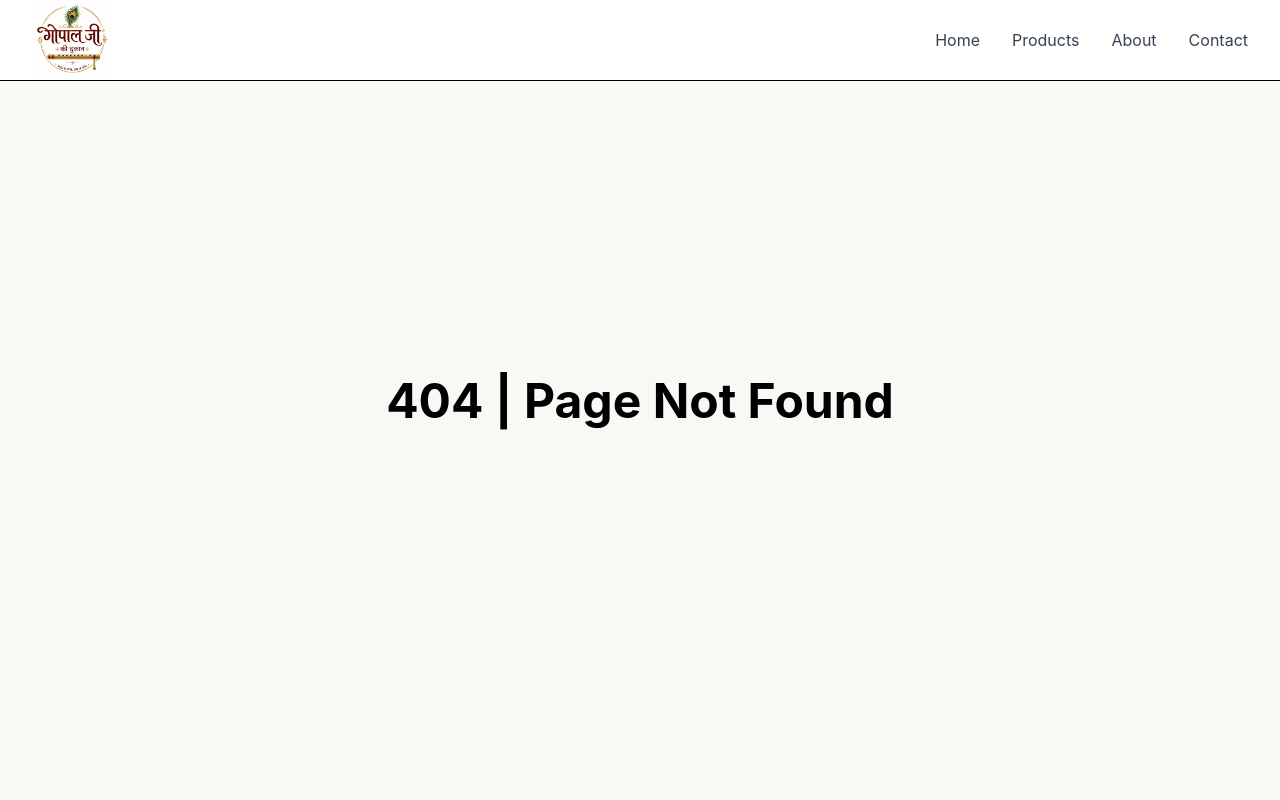
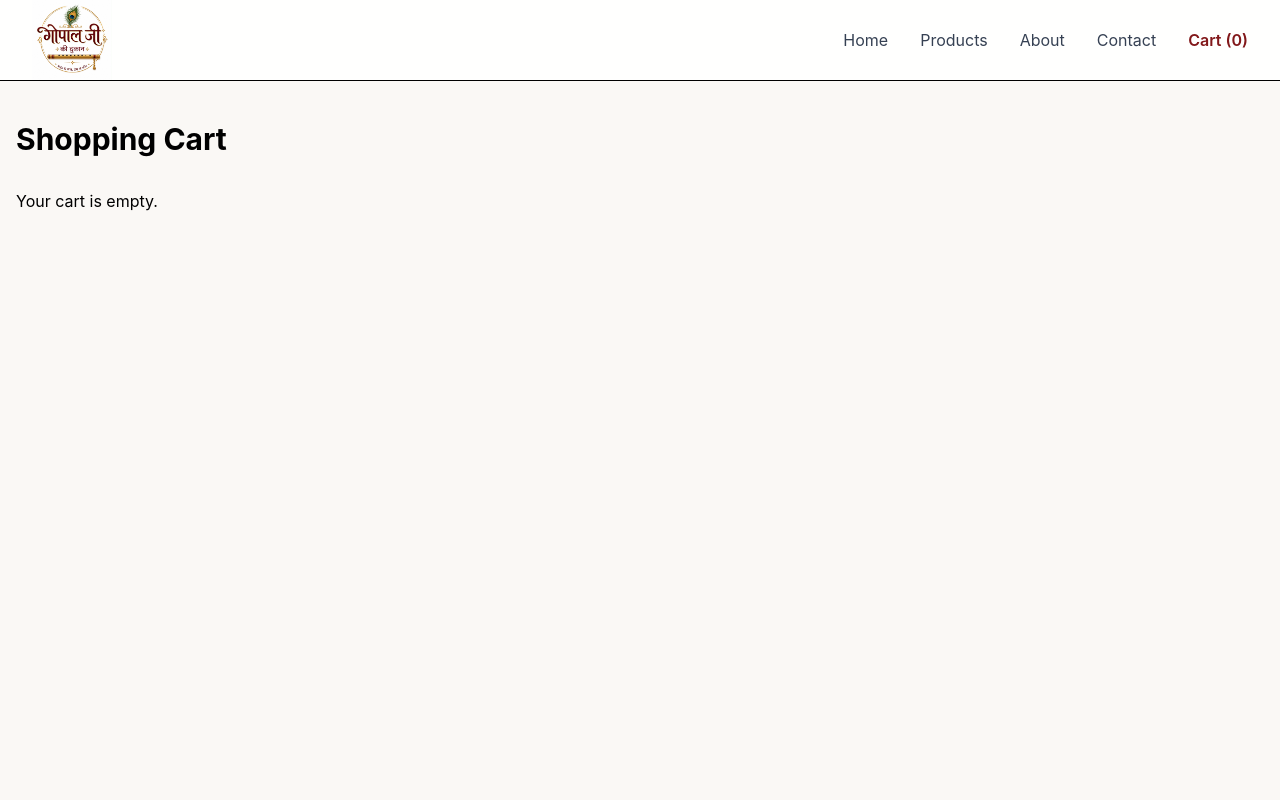
Before and after one commit to AmitArora657/gopal-ji-ki-dukaan, a React (Vite) app: page /cart in a window 1280 px wide. Before the commit this address had no page. Shown: the top 800 px of the page. Built offline with nearby package versions, Linux system fonts and the light colour scheme.

Commit message:
cart added in navbar

```diff
--- a/src/components/ProductDetails/AddToCartButton.tsx
+++ b/src/components/ProductDetails/AddToCartButton.tsx
@@ -1,6 +1,6 @@
+import Button from "../ui/Button";
 import useCart from "../../hooks/useCart";
 import type { Product } from "../../types/product";
-import Button from "../ui/Button";
 
 interface AddToCartButtonProps {
   product: Product;
--- a/src/components/layout/Navbar.tsx
+++ b/src/components/layout/Navbar.tsx
@@ -1,9 +1,12 @@
 import { NavLink } from "react-router-dom";
 import Container from "../common/Container";
+import useCart from "../../hooks/useCart";
 
 import logo from "../../assets/images/logo.jpg";
 
 const Navbar = () => {
+  const { cart } = useCart();
+
   const linkClass = ({ isActive }: { isActive: boolean }) =>
     isActive
       ? "font-semibold text-red-900"
@@ -31,6 +34,9 @@ const Navbar = () => {
           <NavLink to="/contact" className={linkClass}>
             Contact
           </NavLink>
+          <NavLink to="/cart" className={linkClass}>
+            Cart ({cart.length})
+          </NavLink>
         </nav>
       </Container>
     </header>
--- a/src/context/CartContext.tsx
+++ b/src/context/CartContext.tsx
@@ -19,7 +19,6 @@ const CartContext = createContext<CartContextType | undefined>(undefined);
 
 export const CartProvider = ({ children }: CartProviderProps) => {
   const [cart, setCart] = useState<CartItem[]>([]);
-
   const addToCart = (product: Product, quantity: number) => {
     setCart((prevCart) => {
       const existingItem = prevCart.find(
--- /dev/null
+++ b/src/pages/Cart/Cart.tsx
@@ -0,0 +1,24 @@
+import useCart from "../../hooks/useCart";
+import CartItem from "./CartItem";
+
+const Cart = () => {
+  const { cart } = useCart();
+
+  return (
+    <div className="mx-auto max-w-7xl px-4 py-10">
+      <h1 className="mb-8 text-3xl font-bold">Shopping Cart</h1>
+
+      {cart.length === 0 ? (
+        <p>Your cart is empty.</p>
+      ) : (
+        <div className="space-y-6">
+          {cart.map((item) => (
+            <CartItem key={item.product.id} item={item} />
+          ))}
+        </div>
+      )}
+    </div>
+  );
+};
+
+export default Cart;
--- /dev/null
+++ b/src/pages/Cart/CartItem.tsx
@@ -0,0 +1,27 @@
+import type { CartItem as CartItemType } from "../../types/cart";
+
+interface CartItemProps {
+  item: CartItemType;
+}
+
+const CartItem = ({ item }: CartItemProps) => {
+  return (
+    <div className="flex items-center gap-6 rounded-lg border p-4">
+      <img
+        src={item.product.image}
+        alt={item.product.name}
+        className="h-24 w-24 rounded object-cover"
+      />
+
+      <div className="flex-1">
+        <h2 className="text-xl font-semibold">{item.product.name}</h2>
+
+        <p className="text-gray-600">₹ {item.product.price}</p>
+
+        <p>Quantity: {item.quantity}</p>
+      </div>
+    </div>
+  );
+};
+
+export default CartItem;
--- a/src/routes/AppRoutes.tsx
+++ b/src/routes/AppRoutes.tsx
@@ -6,6 +6,7 @@ import Contact from "../pages/Contact/contact";
 import Products from "../pages/Products/products";
 import About from "../pages/About/About";
 import ProductDetails from "../components/ProductDetails/ProductDetails";
+import Cart from "../pages/Cart/Cart";
 
 const AppRoutes = () => {
   return (
@@ -16,6 +17,7 @@ const AppRoutes = () => {
           <Route path="/about" element={<About />} />
           <Route path="/products" element={<Products />} />
           <Route path="/contact" element={<Contact />} />
+          <Route path="/cart" element={<Cart />} />
           <Route path="/products/:id" element={<ProductDetails />} />
 
           <Route path="*" element={<NotFound />} />
```
